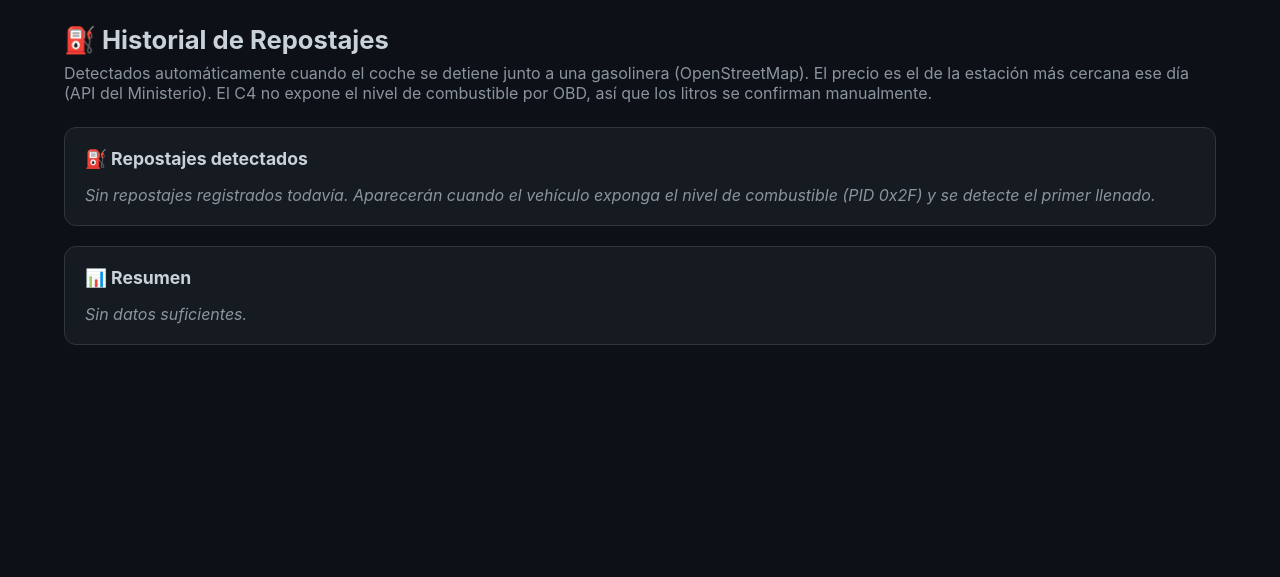
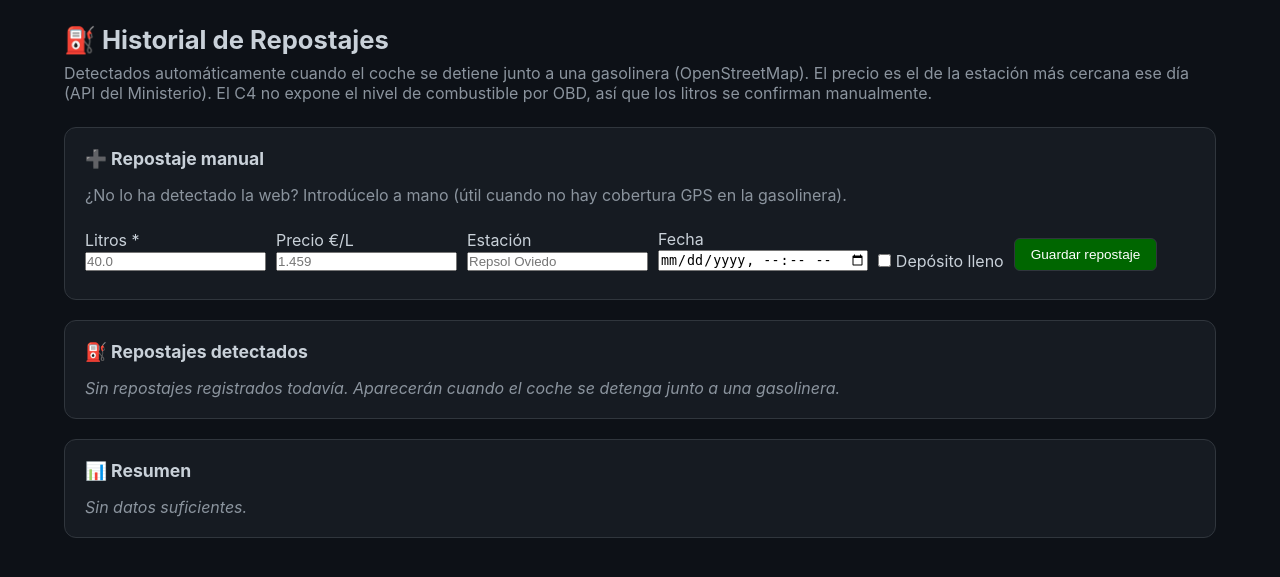
Before and after one commit to josecarlosnieto91/obd-telemetry, a Flask app: page /refuels in a window 1280 px wide. Shown: the part 54-631 px from the top of the page. Run offline with Flask 3, Linux system fonts and the light colour scheme.

Commit message:
Repostaje manual desde la web + odómetro recalibrado
- Nuevo POST /api/refuels/manual (litros, precio, estación, fecha, depósito lleno)
- Formulario '➕ Repostaje manual' en /refuels (para cuando el GPS no detecta)
- Odómetro: recalibrado a 214506 (lectura real del cuadro 09/08)

```diff
--- a/webapp/app.py
+++ b/webapp/app.py
@@ -367,6 +367,44 @@ def api_refuel_liters(rid):
     return jsonify({"ok": True, "liters": round(litros, 1), "cost": cost, "price_per_l": price})
 
 
+@app.route("/api/refuels/manual", methods=["POST"])
+def api_refuel_manual():
+    """Crea un repostaje manual (el usuario lo introduce en la web).
+
+    Cuerpo JSON: {ts?, liters, price_per_l?, station?, full_tank?}
+    - ts: fecha ISO opcional (por defecto ahora)
+    - liters: obligatorio (> 0)
+    - price_per_l: opcional (€/L); si no, cost queda null
+    - cost: se calcula si hay price_per_l
+    """
+    data = request.get_json(silent=True) or {}
+    litros = data.get("liters")
+    if not litros or litros <= 0:
+        return jsonify({"error": "liters > 0 required"}), 400
+    ts = data.get("ts") or datetime.now().isoformat()
+    price = data.get("price_per_l")
+    try:
+        price = float(price) if price is not None else None
+    except (TypeError, ValueError):
+        price = None
+    cost = round(float(litros) * price, 2) if price else None
+    station = (data.get("station") or "").strip() or None
+    full_tank = 1 if data.get("full_tank") else 0
+    conn = get_db()
+    c = conn.cursor()
+    # ts único para el repostaje manual (no choca con detecciones GPS)
+    c.execute(
+        "INSERT INTO refuels (ts, liters, price_per_l, cost, station, full_tank, source) "
+        "VALUES (?, ?, ?, ?, ?, ?, 'manual')",
+        (ts, round(float(litros), 1), price, cost, station, full_tank),
+    )
+    conn.commit()
+    rid = c.lastrowid
+    conn.close()
+    return jsonify({"ok": True, "id": rid, "ts": ts, "liters": round(float(litros), 1),
+                    "cost": cost, "price_per_l": price, "station": station})
+
+
 @app.route("/api/car_status")
 def api_car_status():
     """Estado del coche: odómetro, ITV, mantenimiento programado y diagnósticos."""
--- a/webapp/templates/refuels.html
+++ b/webapp/templates/refuels.html
@@ -10,10 +10,39 @@
         los litros se confirman manualmente.</p>
 
     <div class="card">
+        <h2>➕ Repostaje manual</h2>
+        <p class="subtitle" style="margin-top:0;">¿No lo ha detectado la web? Introdúcelo a mano (útil cuando no hay cobertura GPS en la gasolinera).</p>
+        <form id="manual-form" onsubmit="return submitManual(event)">
+            <div style="display:flex;flex-wrap:wrap;gap:10px;align-items:end;">
+                <div>
+                    <label for="m-litros">Litros *</label><br>
+                    <input type="number" id="m-litros" step="0.1" min="0.1" placeholder="40.0" required>
+                </div>
+                <div>
+                    <label for="m-precio">Precio €/L</label><br>
+                    <input type="number" id="m-precio" step="0.001" min="0" placeholder="1.459">
+                </div>
+                <div>
+                    <label for="m-estacion">Estación</label><br>
+                    <input type="text" id="m-estacion" placeholder="Repsol Oviedo">
+                </div>
+                <div>
+                    <label for="m-fecha">Fecha</label><br>
+                    <input type="datetime-local" id="m-fecha">
+                </div>
+                <div>
+                    <label><input type="checkbox" id="m-full" style="width:auto;"> Depósito lleno</label>
+                </div>
+                <button type="submit" class="btn" style="background:#006600;color:#fff;">Guardar repostaje</button>
+            </div>
+            <div id="manual-msg" style="margin-top:8px;"></div>
+        </form>
+    </div>
+
+    <div class="card">
         <h2>⛽ Repostajes detectados</h2>
         <div id="refuels-container">
-            <p class="muted">Sin repostajes registrados todavía. Aparecerán cuando el vehículo
-                exponga el nivel de combustible (PID 0x2F) y se detecte el primer llenado.</p>
+            <p class="muted">Sin repostajes registrados todavía. Aparecerán cuando el coche se detenga junto a una gasolinera.</p>
         </div>
     </div>
 
@@ -70,6 +99,43 @@ async function setLiters(id, btn) {
     } catch(e) { btn.disabled = false; alert('Error de red'); }
 }
 
+async function submitManual(ev) {
+    ev.preventDefault();
+    const msg = document.getElementById('manual-msg');
+    const litros = parseFloat(document.getElementById('m-litros').value.replace(',', '.'));
+    if (isNaN(litros) || litros <= 0) { msg.innerHTML = '<span style="color:#e74c3c;">Litros inválidos</span>'; return false; }
+    const precioRaw = document.getElementById('m-precio').value;
+    const precio = precioRaw ? parseFloat(precioRaw.replace(',', '.')) : null;
+    const estacion = document.getElementById('m-estacion').value.trim();
+    const fechaRaw = document.getElementById('m-fecha').value;
+    const full = document.getElementById('m-full').checked;
+    msg.innerHTML = '<span class="muted">Guardando…</span>';
+    try {
+        const r = await fetch('/api/refuels/manual', {
+            method: 'POST',
+            headers: {'Content-Type': 'application/json'},
+            body: JSON.stringify({
+                liters: litros,
+                price_per_l: precio,
+                station: estacion || null,
+                ts: fechaRaw ? new Date(fechaRaw).toISOString() : null,
+                full_tank: full
+            })
+        });
+        const d = await r.json();
+        if (d.ok) {
+            msg.innerHTML = '<span style="color:#2ecc71;">✅ Repostaje guardado</span>';
+            document.getElementById('manual-form').reset();
+            loadRefuels();
+        } else {
+            msg.innerHTML = '<span style="color:#e74c3c;">Error: ' + (d.error || 'desconocido') + '</span>';
+        }
+    } catch(e) {
+        msg.innerHTML = '<span style="color:#e74c3c;">Error de red</span>';
+    }
+    return false;
+}
+
 async function loadRefuels() {
     try {
         const res = await fetch('/api/refuels');
```
